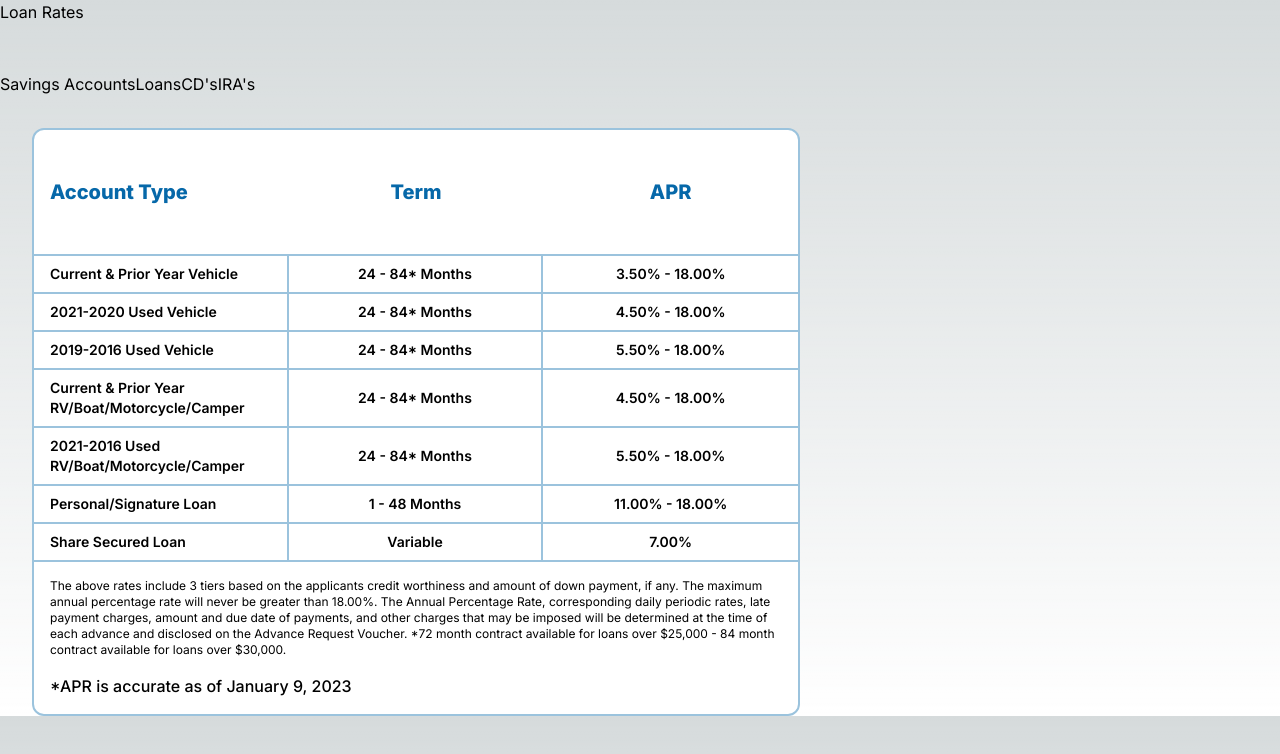
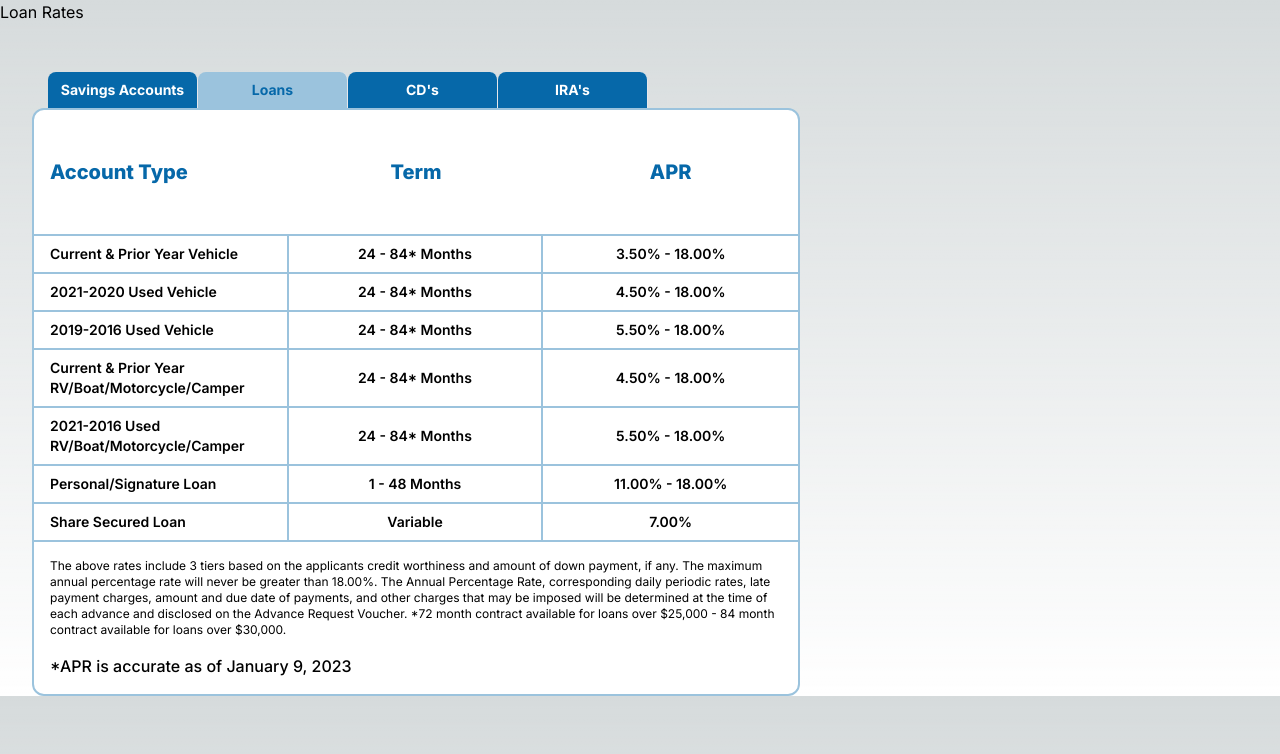
Before and after one commit to Dillonzellis/the-local-utils, a Next.js app: page / in a window 1280 px wide. Shown: the top 754 px of the page. Built offline with nearby package versions, Linux system fonts and the light colour scheme.

Commit message:
finalize top tabs

```diff
--- a/app/page.tsx
+++ b/app/page.tsx
@@ -6,7 +6,7 @@ export default function Home() {
     <main>
       <h1 className="mb-12">Loan Rates</h1>
 
-      <div className="max-w-[800px]">
+      <div className="min-w-[700px] max-w-[800px] overflow-x-auto">
         <TopBar />
         <Table />
       </div>
--- a/app/table/Tab.tsx
+++ b/app/table/Tab.tsx
@@ -1,9 +1,27 @@
 type TabProps = {
   title: string;
+  active?: boolean;
+  link: string;
 };
 
-const Tab = ({ title }: TabProps) => {
-  return <div>{title}</div>;
+const handleActive = (active: TabProps["active"]) => {
+  if (active) {
+    return "bg-primaryBlue-300 text-primaryBlue-400";
+  } else {
+    return "bg-primaryBlue-400 text-white hover:bg-primaryBlue-300 hover:text-primaryBlue-400";
+  }
+};
+
+const Tab = ({ title, active, link }: TabProps) => {
+  return (
+    <a
+      className={`w-[150px] rounded-t-lg border-r p-2 text-center text-sm font-bold ${handleActive(
+        active
+      )}`}
+      href={link}>
+      {title}
+    </a>
+  );
 };
 
 export default Tab;
--- a/app/table/Table.tsx
+++ b/app/table/Table.tsx
@@ -5,7 +5,7 @@ import TableHead from "./TableHead";
 
 const Table = () => {
   return (
-    <div className="loan-table ml-8 mt-8 flex flex-col rounded-xl border-2 border-primaryBlue-300 bg-white">
+    <div className="loan-table ml-8 flex flex-col rounded-xl border-2 border-primaryBlue-300 bg-white">
       <div className="grid grid-cols-3">
         <TableHead title="Account Type" />
         <TableHead title="Term" className="text-center" />
--- a/app/table/TopBar.tsx
+++ b/app/table/TopBar.tsx
@@ -3,11 +3,11 @@ import Tab from "./Tab";
 
 const TopBar = () => {
   return (
-    <div className="flex">
-      <Tab title="Savings Accounts" />
-      <Tab title="Loans" />
-      <Tab title="CD's" />
-      <Tab title="IRA's" />
+    <div className="ml-12 flex">
+      <Tab title="Savings Accounts" link="#" />
+      <Tab title="Loans" link="#" active={true} />
+      <Tab title="CD's" link="#" />
+      <Tab title="IRA's" link="#" />
     </div>
   );
 };
```
